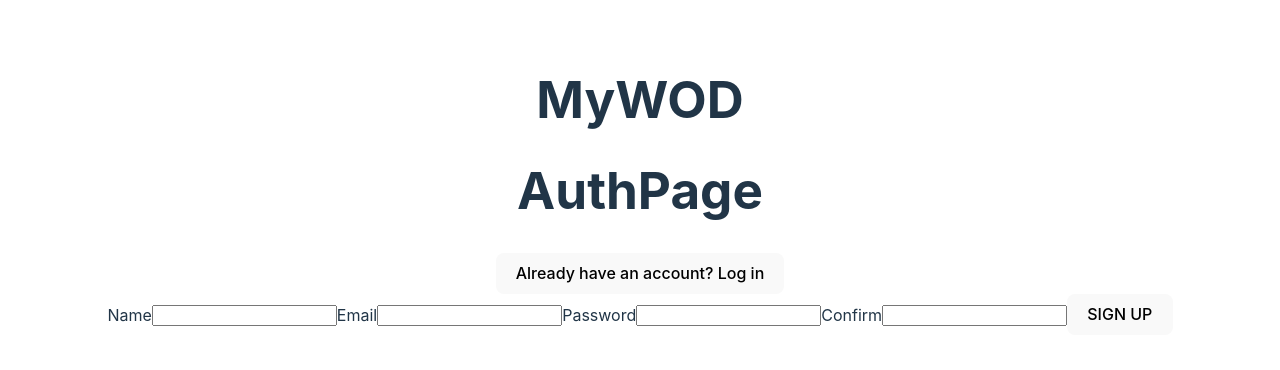
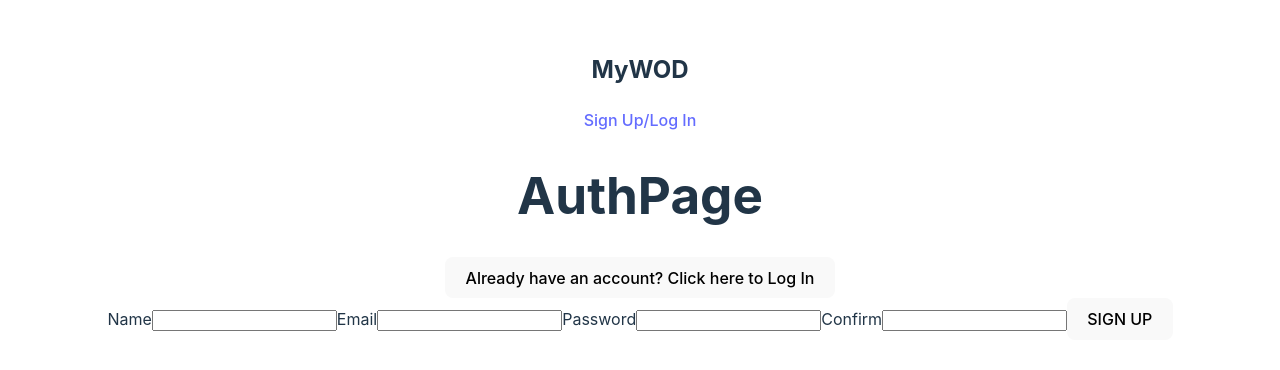
Before and after one commit to avilla13/MyWOD, a React (Vite) app: page /auth in a window 1280 px wide. Shown: the part 186-556 px from the top of the page. Built offline with nearby package versions, Linux system fonts and the light colour scheme.

Commit message:
Fix navbar to render conditionally for new and returning users

```diff
--- a/src/components/NavBar/NavBar.jsx
+++ b/src/components/NavBar/NavBar.jsx
@@ -1,4 +1,5 @@
 import { Link } from "react-router-dom"
+import AuthPage from '../../pages/AuthPage/AuthPage';
 import * as userService from '../../utilities/users-service';
 
 export default function NavBar({user, setUser}) {
@@ -8,14 +9,26 @@ export default function NavBar({user, setUser}) {
     // Update state will also cause a re-render
     setUser(null);
   }
+
+  function handleSignIn(){
+    alert('Sign Up/Login has been clicked!');
+  }
+
   return (
-    <nav>
-      <Link to="/wods">WOD History</Link>
-      &nbsp; | &nbsp;
-      <Link to="/wods/new">New WOD</Link>
-      &nbsp;&nbsp;
-      <span>Welcome, {user.name}</span>
-      &nbsp;&nbsp;<Link to="" onClick={handleLogOut} >Log Out</Link>
+    <nav className="navbar">
+      <h2>MyWOD</h2>
+      { user ?
+      <>
+        <Link to="/wods">My WODS</Link>
+        &nbsp; | &nbsp;
+        <Link to="/wods/new">New WOD</Link>
+        &nbsp;&nbsp;
+        <span>Welcome, {user.name}</span>
+        &nbsp;&nbsp;<Link to="" onClick={handleLogOut} >Log Out</Link>
+      </>
+      :
+      <Link to="/auth" >Sign Up/Log In</Link>
+      }
     </nav>
   )
 }
--- a/src/pages/App/App.jsx
+++ b/src/pages/App/App.jsx
@@ -12,17 +12,21 @@ export default function App() {
 
   return (
     <main className="App">
-      <h1>MyWOD</h1>
+      <NavBar user={user} setUser={setUser} />
+      <h1></h1>
       { user ?
         <>
-          <NavBar user={user} setUser={setUser} />
           <Routes>
-            <Route path="/wods/new" element={<NewWodPage />} />
-            <Route path="/wods" element={<WodHistoryPage />} />
+            <Route path="/wods/new" element={<NewWodPage user={user} />} />
+            <Route path="/wods" element={<WodHistoryPage user={user} />} />
           </Routes>
         </>
         :
-        <AuthPage setUser={setUser} />
+        <>
+          <Routes>
+            <Route path="/auth" element={<AuthPage setUser={setUser} />} />
+          </Routes>
+        </>
       }
     </main>
   );
--- a/src/pages/AuthPage/AuthPage.jsx
+++ b/src/pages/AuthPage/AuthPage.jsx
@@ -12,7 +12,7 @@ export default function AuthPage({setUser}) {
   return (
     <>
       <h1>AuthPage</h1>
-      <button onClick={handleClick}>{isNewUser ? 'Already have an account? Log in' : 'Create a new account'}</button>
+      <button onClick={handleClick}>{isNewUser ? 'Already have an account? Click here to Log In' : 'Create a new account'}</button>
       { isNewUser ?
       <>
         <SignUpForm setUser={setUser}/>
```
